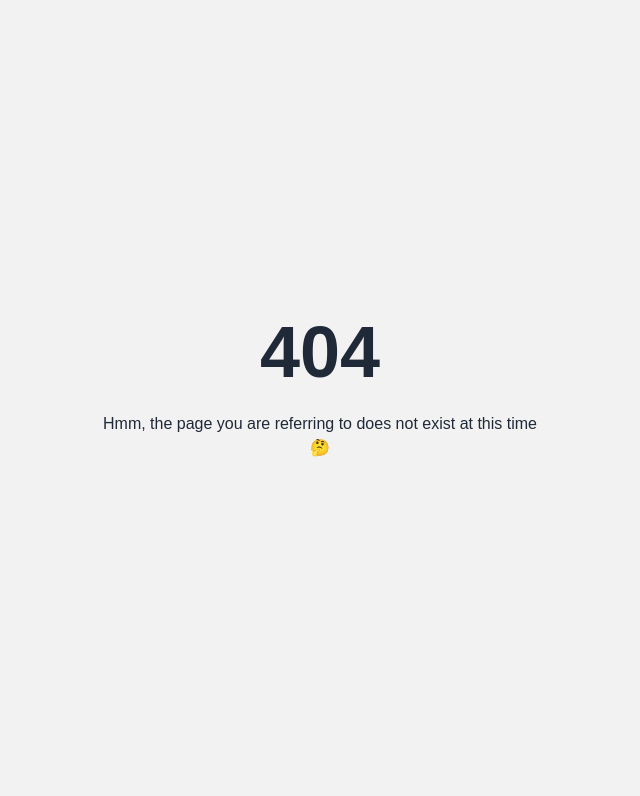
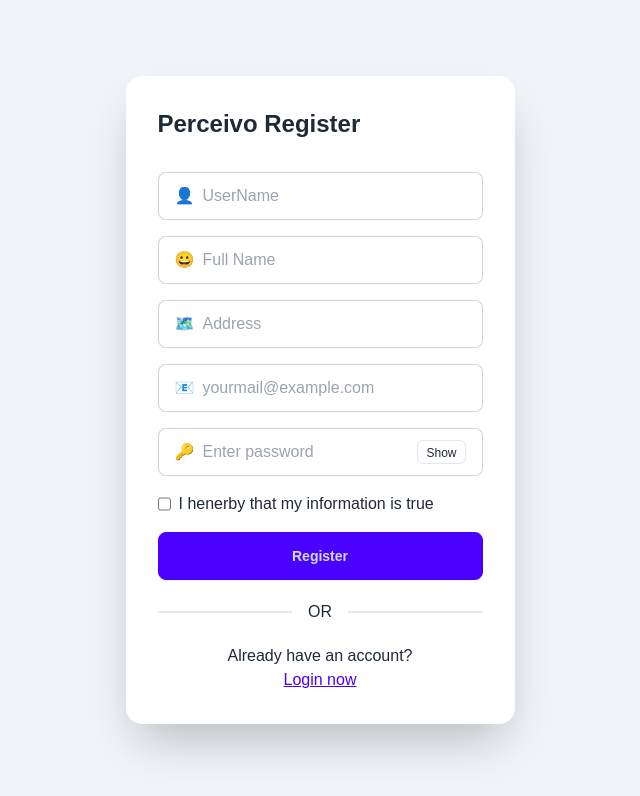
Before and after one commit to hawk-xc/sentify-react-app, a React (Vite) app: page /register in a window 1280 px wide. Before the commit this address had no page. Shown: the top 796 px of the page, without its empty margins (320-960 px from the left). Built offline with nearby package versions, Linux system fonts and the light colour scheme; a web font is replaced by a local one.

Commit message:
adding register, tags, sentiment feature update version, update font family on dashboard pages

```diff
--- a/index.html
+++ b/index.html
@@ -7,13 +7,10 @@
     <link rel="preconnect" href="https://fonts.googleapis.com" />
     <link rel="preconnect" href="https://fonts.gstatic.com" crossorigin />
     <link
-      href="https://fonts.googleapis.com/css2?family=Lexend+Deca:wght@100..900&display=swap"
+      href="https://fonts.googleapis.com/css2?family=Figtree:ital,wght@0,300..900;1,300..900&family=Noto+Sans:ital,wght@0,100..900;1,100..900&display=swap"
       rel="stylesheet"
     />
-    <link
-      href="https://cdn.jsdelivr.net/npm/remixicon@4.3.0/fonts/remixicon.css"
-      rel="stylesheet"
-    />
+
     <title>Hawkxc Portofolio built with Vite + React</title>
   </head>
   <body>
--- a/src/Routes.jsx
+++ b/src/Routes.jsx
@@ -2,6 +2,7 @@
 import { useAuth } from "./context/AuthProvider.jsx";
 import { PrivateRoute } from "./components/PrivateRoute.jsx";
 import LoginPage from "./pages/loginPages";
+import RegisterPage from "./pages/registerPages.jsx";
 import NotFoundPages from "./pages/NotFoundPages.jsx";
 import DashboardPages from "./pages/dashboardPages.jsx";
 
@@ -42,6 +43,10 @@
       path: "/login",
       element: <LoginPage />,
     },
+    {
+      path: "/register",
+      element: <RegisterPage />
+    }
   ];
 
   const fallbackRoute = [
--- a/src/pages/SentimentPages.jsx
+++ b/src/pages/SentimentPages.jsx
@@ -255,9 +255,8 @@
               </div>
             ))
           ) : (
-            <div className="flex flex-col items-center justify-center w-full h-full align-middle">
-              <span className="loading loading-ring loading-lg"></span>
-              No sentiments found...
+            <div className="flex flex-col items-center justify-center w-full h-full align-middle px-10">
+              <h1 className="text-7xl font-extrabold">We don't have any sentiment right now <img loading="lazy" alt="yawing face emoji" src="https://img.daisyui.com/images/emoji/yawning-face@80.webp" className="pointer-events-none inline-block h-[5rem] w-[5rem] align-bottom" /></h1>
             </div>
           )}
         </div>
--- a/src/pages/dashboardPages.jsx
+++ b/src/pages/dashboardPages.jsx
@@ -31,7 +31,7 @@
   };
 
   return (
-    <div className="w-full min-h-screen bg-slate-100">
+    <div className="w-full min-h-screen bg-slate-100 font-figtree">
       <NavbarSectionPart pages={pages} setPage={setPage} page={page} />
       <div className="max-sm:p-5 md:px-56">{renderContent()}</div>
     </div>
--- a/src/pages/loginPages.jsx
+++ b/src/pages/loginPages.jsx
@@ -99,7 +99,7 @@
           <div className="divider">OR</div>
           <div className="text-center">
             <p>Don't have an account?</p>
-            <a href="#" className="link link-primary">
+            <a href="/register" className="link link-primary">
               Sign up now
             </a>
           </div>
--- /dev/null
+++ b/src/pages/registerPages.jsx
@@ -0,0 +1,174 @@
+import { useState } from 'react';
+import axiosClient from '../api/axiosClient';
+import { useNavigate } from 'react-router-dom';
+import { useAuth } from '../context/AuthProvider';
+
+export default function RegisterPage() {
+    const { login } = useAuth();
+    const navigate = useNavigate();
+    const [errorMessage, setErrorMessage] = useState("");
+    const [isLoading, setIsLoading] = useState(false);
+    const [showPassword, setShowPassword] = useState(false);
+    const [username, setUsername] = useState(null);
+    const [fullname, setFullname] = useState(null);
+    const [address, setAddress] = useState(null);
+    const [email, setEmail] = useState(null);
+    const [password, setPassword] = useState(null);
+
+    const RegisterHandler = async (e) => {
+        e.preventDefault();
+
+        try {
+            setIsLoading(true);
+            const response = await axiosClient.post("/register", {
+                username,
+                fullname,
+                address,
+                email,
+                password
+            })
+
+            if (response.status === 200) {
+                const loginResponse = await axiosClient.post('/login', {
+                    email,
+                    password
+                });
+
+                if (loginResponse.status === 200) {
+                    const { token } = loginResponse.data;
+                    login(token);
+                    setIsLoading(false);
+                    navigate('/', { replace: true });
+                }
+            }
+
+            setIsLoading(false);
+        } catch (error) {
+            setIsLoading(false);
+            setErrorMessage(error.response?.data?.message || "Register failed");
+            document.getElementById("my_modal_3").showModal();
+            console.error(`error: ${error}`);
+        }
+    }
+
+    return (
+        <div className="flex flex-row flex-wrap items-center h-screen font-sans max-sm:w-screen justify-evenly bg-slate-100">
+            <div className="flex justify-center align-middle bg-white shadow-2xl card">
+                <div className="card-body">
+                    <dialog id="my_modal_3" className="modal">
+                        <div className="modal-box">
+                            <form method="dialog">
+                                <button
+                                    type="button"
+                                    className="absolute btn btn-sm btn-circle btn-ghost right-2 top-2"
+                                    onClick={() => document.getElementById("my_modal_3").close()}
+                                >
+                                    ✕
+                                </button>
+                            </form>
+                            <h3 className="text-2xl font-bold">😟 Register Error!</h3>
+                            <p className="py-4">🔒 {errorMessage}</p>
+                        </div>
+                    </dialog>
+
+                    <h2 className="mb-6 text-2xl font-bold card-title">Perceivo Register</h2>
+                    <form onSubmit={RegisterHandler} className='flex flex-col gap-4'>
+                        <div className="form-control">
+                            <label className="flex items-center gap-2 input input-bordered">
+                                <span id="faceEmoji">👤</span>
+                                <input
+                                    type="text"
+                                    className="grow"
+                                    placeholder="UserName"
+                                    value={username}
+                                    onChange={(e) => setUsername(e.target.value)}
+                                    disabled={isLoading}
+                                    required
+                                />
+                            </label>
+                        </div>
+                        <div className="form-control">
+                            <label className="flex items-center gap-2 input input-bordered">
+                                <span id="faceEmoji">😀</span>
+                                <input
+                                    type="text"
+                                    className="grow"
+                                    placeholder="Full Name"
+                                    value={fullname}
+                                    onChange={(e) => setFullname(e.target.value)}
+                                    disabled={isLoading}
+                                    required
+                                />
+                            </label>
+                        </div>
+                        <div className="form-control">
+                            <label className="flex items-center gap-2 input input-bordered">
+                                <span id="faceEmoji">🗺️</span>
+                                <input
+                                    type="text"
+                                    className="grow"
+                                    placeholder="Address"
+                                    value={address}
+                                    onChange={(e) => setAddress(e.target.value)}
+                                    disabled={isLoading}
+                                    required
+                                />
+                            </label>
+                        </div>
+                        <div className="form-control">
+                            <label className="flex items-center gap-2 input input-bordered">
+                                <span id="faceEmoji">📧</span>
+                                <input
+                                    type="email"
+                                    className="grow"
+                                    placeholder="yourmail@example.com"
+                                    value={email}
+                                    onChange={(e) => setEmail(e.target.value)}
+                                    disabled={isLoading}
+                                    required
+                                />
+                            </label>
+                        </div>
+                        <div className="form-control">
+                            <label className="flex items-center gap-2 input input-bordered">
+                                <span id="keyEmoji">🔑</span>
+                                <input
+                                    type={showPassword ? "text" : "password"}
+                                    className="grow"
+                                    placeholder="Enter password"
+                                    value={password}
+                                    onChange={(e) => setPassword(e.target.value)}
+                                    disabled={isLoading}
+                                    required
+                                />
+                                <button
+                                    type="button"
+                                    onClick={() => setShowPassword((prev) => !prev)}
+                                    className="z-50 border rounded-md btn-xs active:bg-slate-100"
+                                >
+                                    {showPassword ? "Hide" : "Show"}
+                                </button>
+                            </label>
+                        </div>
+                        <div className='flex flex-row gap-2'>
+                            <input type="checkbox" id="measurement" required />
+                            <label htmlFor="measurement">I henerby that my information is true</label>
+                        </div>
+                        <div className="form-control">
+                            <button className="btn btn-primary" type="submit" disabled={isLoading}>
+                                {isLoading ? (<span className="loading loading-dots loading-lg"></span>) : "Register"}
+                            </button>
+                        </div>
+                    </form>
+                    <div className="divider">OR</div>
+                    <div className="text-center">
+                        <p>Already have an account?</p>
+                        <a href="/login" className="link link-primary">
+                            Login now
+                        </a>
+                    </div>
+                </div>
+            </div>
+        </div>
+    );
+}
--- a/tailwind.config.js
+++ b/tailwind.config.js
@@ -9,6 +9,7 @@
     extend: {
       fontFamily: {
         sans: ["SF Pro", "sans-serif"],
+        figtree: ['Figtree', 'Noto Sans', 'sans-serif'],
       },
     },
   },
```
